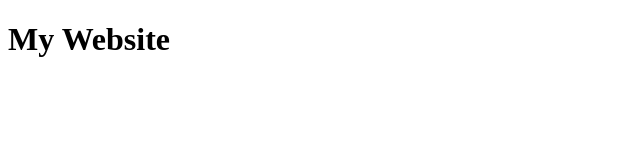
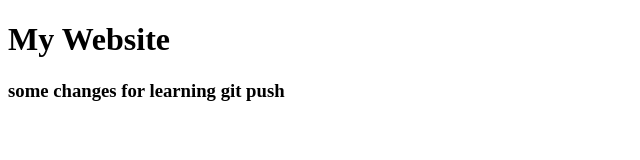
Before and after one commit to oishikbanik/my-portfolio, a plain HTML site: page index.html in a window 1280 px wide. Shown: the whole page, without its empty margins (0-640 px from the left). Drawn offline with Linux system fonts and the light colour scheme.

Commit message:
learned push

```diff
--- a/index.html
+++ b/index.html
@@ -7,5 +7,6 @@
 </head>
 <body>
     <h1>My Website</h1>
+    <h3>some changes for learning git push</h3>
 </body>
 </html>
```
